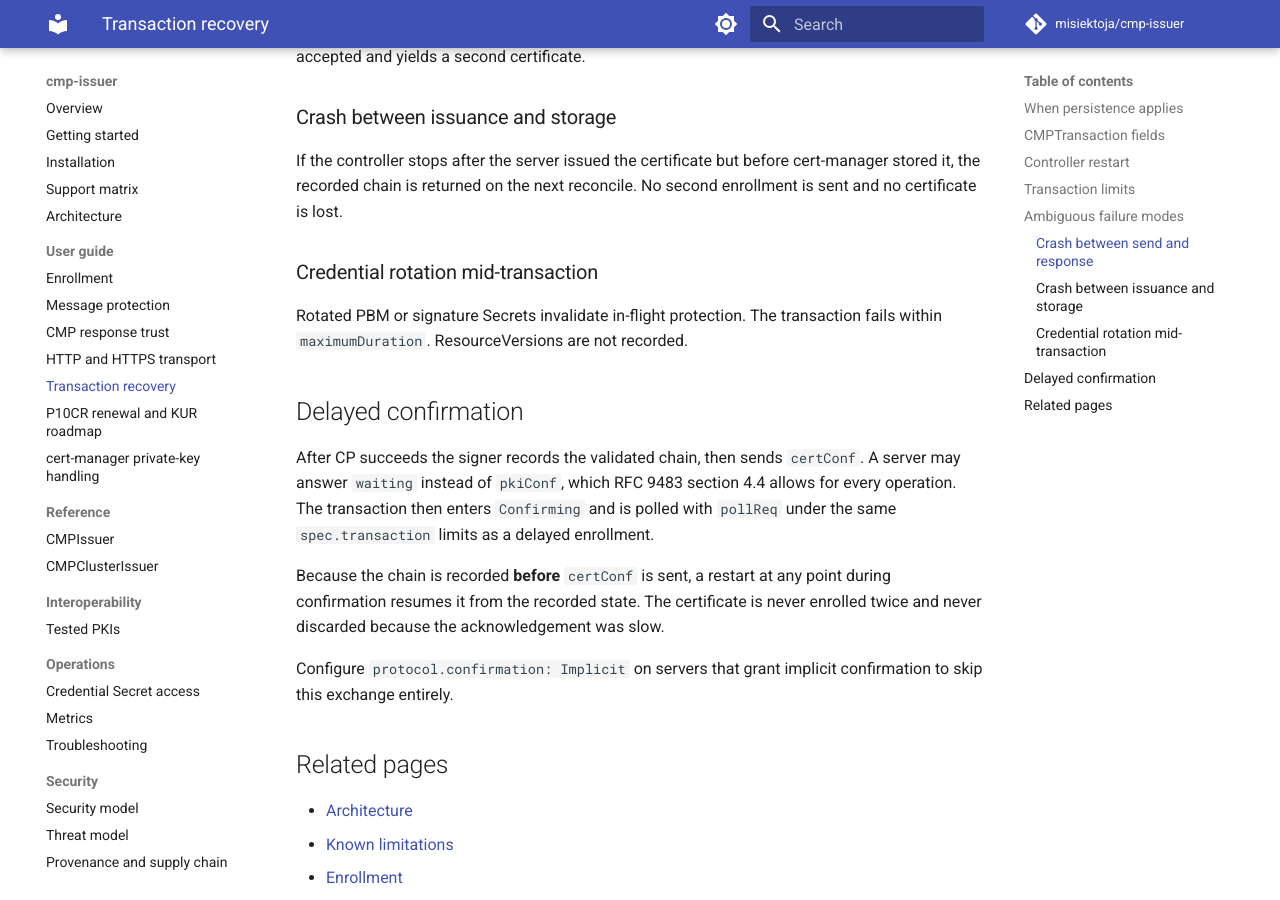
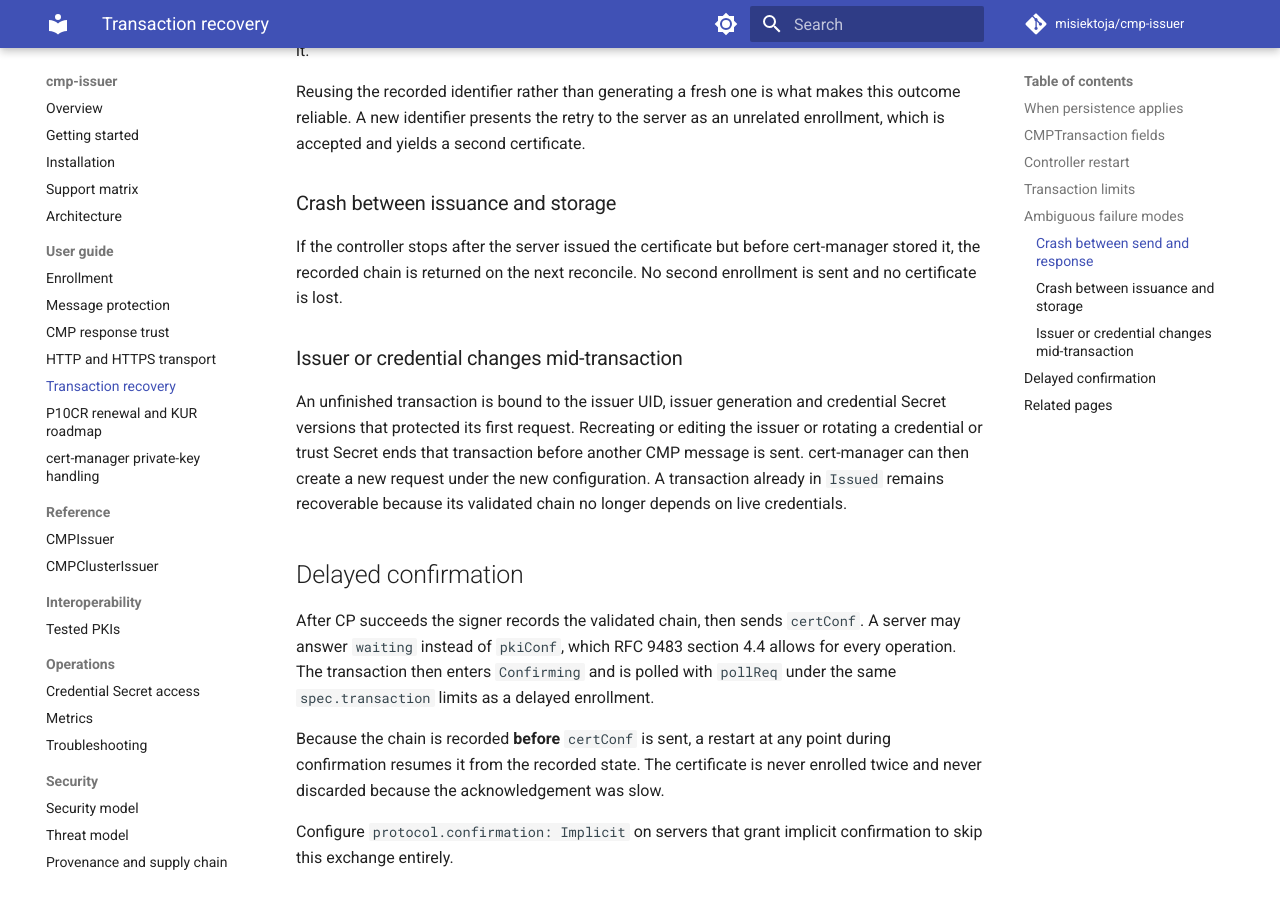
Before and after one commit to misiektoja/cmp-issuer, an MkDocs documentation site: the page built from docs/guide/transaction-recovery.md, in a window 1280 px wide and 900 px high, scrolled down 3173 px. Built offline with MkDocs 1.6.1 and Material for MkDocs 9.7.7, drawn with Linux system fonts in a browser that asks for light colours; comment, search, counter and statistics services are not loaded; some of the changed text lies outside the part shown.

Commit message:
docs(guide): document transaction configuration binding

```diff
--- a/docs/guide/transaction-recovery.md
+++ b/docs/guide/transaction-recovery.md
@@ -21,7 +21,8 @@
 | `transactionID` | CMP transaction identifier for every message |
 | `deadline` | Absolute transaction expiry |
 | `csrDigest` | SHA-256 of the enrolled CSR, in lowercase hexadecimal |
-| `issuerRef` | Name, kind and UID of the issuer that served the transaction |
+| `issuerRef` | Name, kind, UID and generation of the issuer that served the transaction |
+| `configurationDigest` | SHA-256 identity of that issuer generation and the credential Secret versions it loaded |
 | `operation` | CMP operation, currently `P10CR` |
 | `protocolVersion` | CMP protocol version of every message |
 
@@ -53,7 +54,7 @@
 | `Enrolling` | Send the enrollment again under the transaction identifier already recorded |
 | `Confirming` | Continue confirming the recorded chain, which is already durable |
 | `Polling` | Send the next `pollReq` with the recorded nonces and `certReqId` |
-| `Issued` | Return the recorded chain without any CMP traffic |
+| `Issued` | Return the recorded chain without CMP traffic or credential Secret reads |
 
 A transaction that fails permanently is deleted. A transaction that reached `Issued` is kept and is garbage collected with its `CertificateRequest`, so a completed enrollment stays visible in `kubectl get cmptransactions`.
 
@@ -93,9 +94,13 @@
 
 If the controller stops after the server issued the certificate but before cert-manager stored it, the recorded chain is returned on the next reconcile. No second enrollment is sent and no certificate is lost.
 
-### Credential rotation mid-transaction
+### Issuer or credential changes mid-transaction
 
-Rotated PBM or signature Secrets invalidate in-flight protection. The transaction fails within `maximumDuration`. ResourceVersions are not recorded.
+An unfinished transaction is bound to the issuer UID, issuer generation and credential Secret versions
+that protected its first request. Recreating or editing the issuer or rotating a credential or trust
+Secret ends that transaction before another CMP message is sent. cert-manager can then create a new
+request under the new configuration. A transaction already in `Issued` remains recoverable because its
+validated chain no longer depends on live credentials.
 
 ## Delayed confirmation
 
```
